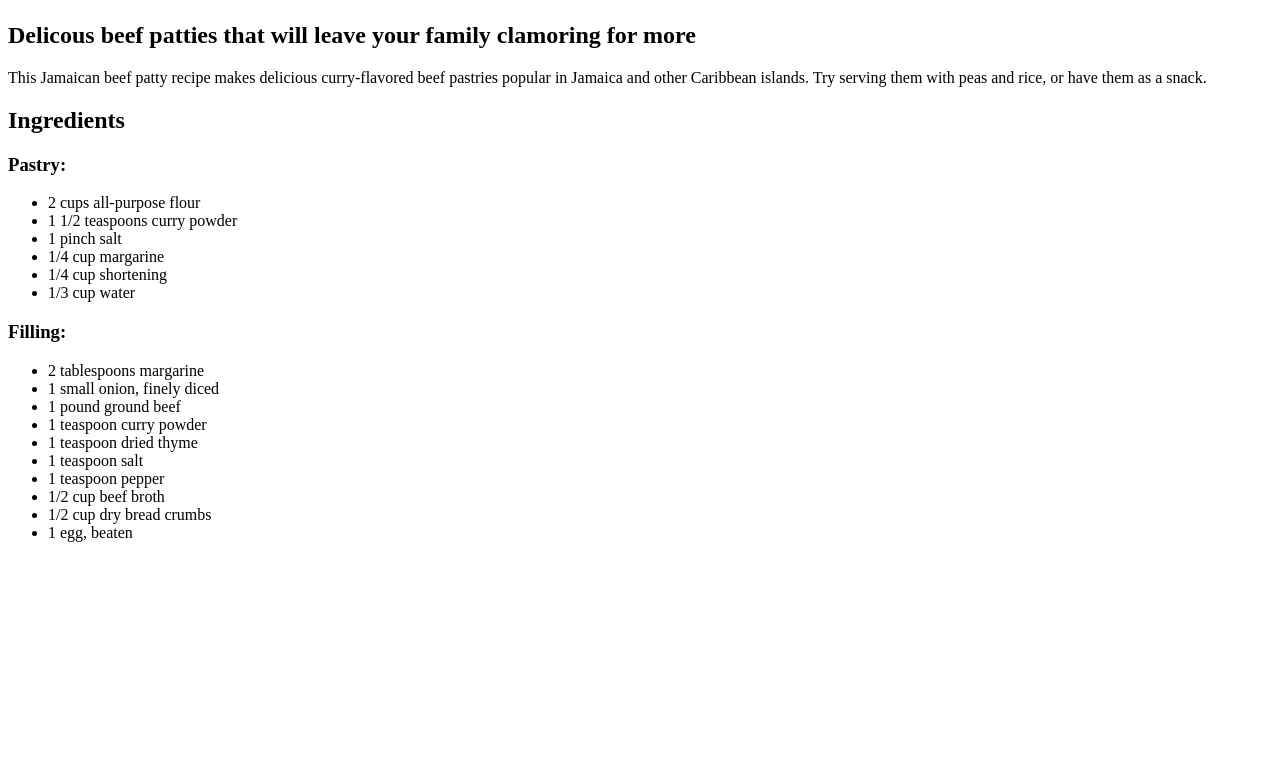
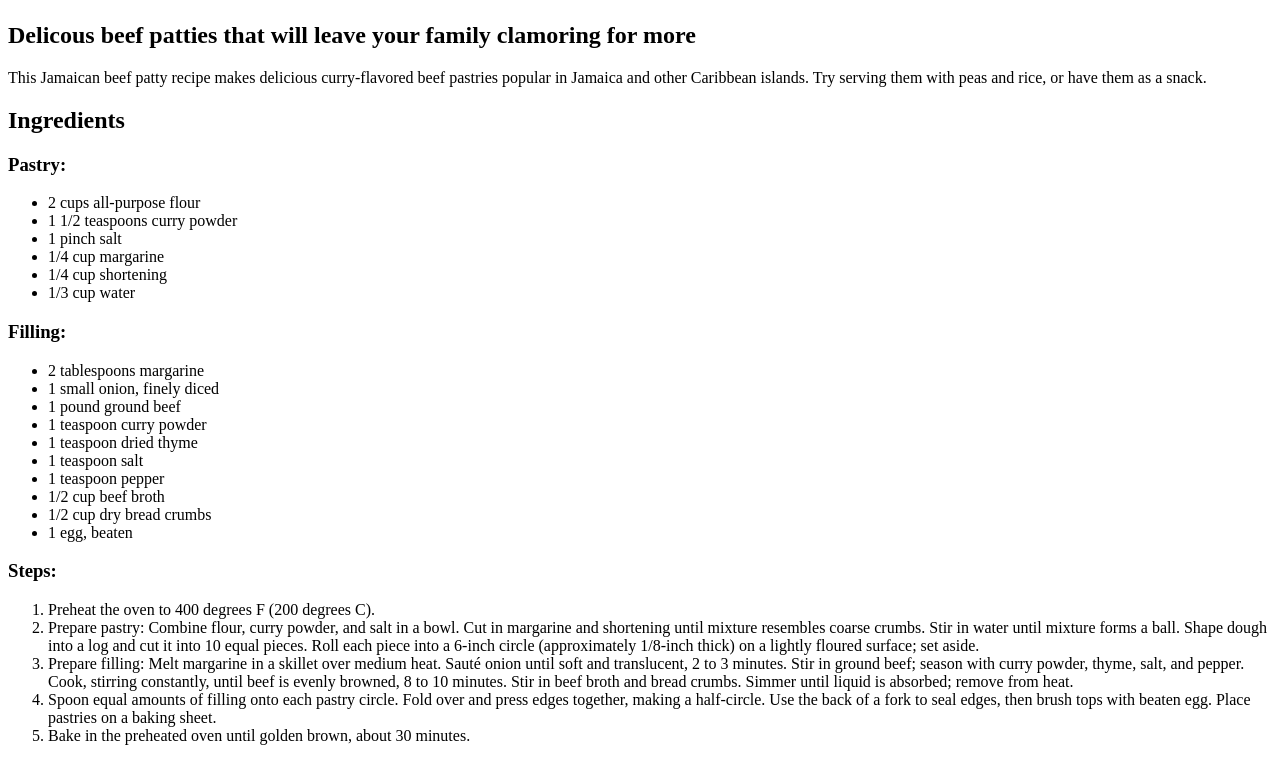
Before and after one commit to c-rosario/odin-recipes, a plain HTML site: page recipes/beefpatty.html in a window 1280 px wide. Shown: the part 671-1432 px from the top of the page. Before the commit the page ends 1229 px from the top, so only its background shows below. Drawn offline with Linux system fonts and the light colour scheme.

Commit message:
Add steps to beefpatty.html

```diff
--- a/recipes/beefpatty.html
+++ b/recipes/beefpatty.html
@@ -45,6 +45,15 @@
         <li>1 egg, beaten</li>
     </ul>
 
+    <h3>Steps:</h3>
+    <ol>
+        <li>Preheat the oven to 400 degrees F (200 degrees C).</li>
+        <li>Prepare pastry: Combine flour, curry powder, and salt in a bowl. Cut in margarine and shortening until mixture resembles coarse crumbs. Stir in water until mixture forms a ball. Shape dough into a log and cut it into 10 equal pieces. Roll each piece into a 6-inch circle (approximately 1/8-inch thick) on a lightly floured surface; set aside.</li>
+        <li>Prepare filling: Melt margarine in a skillet over medium heat. Sauté onion until soft and translucent, 2 to 3 minutes. Stir in ground beef; season with curry powder, thyme, salt, and pepper. Cook, stirring constantly, until beef is evenly browned, 8 to 10 minutes. Stir in beef broth and bread crumbs. Simmer until liquid is absorbed; remove from heat.</li>
+        <li>Spoon equal amounts of filling onto each pastry circle. Fold over and press edges together, making a half-circle. Use the back of a fork to seal edges, then brush tops with beaten egg. Place pastries on a baking sheet.</li>
+        <li>Bake in the preheated oven until golden brown, about 30 minutes.</li>
+    </ol>
+
 
 
 </body>
```
